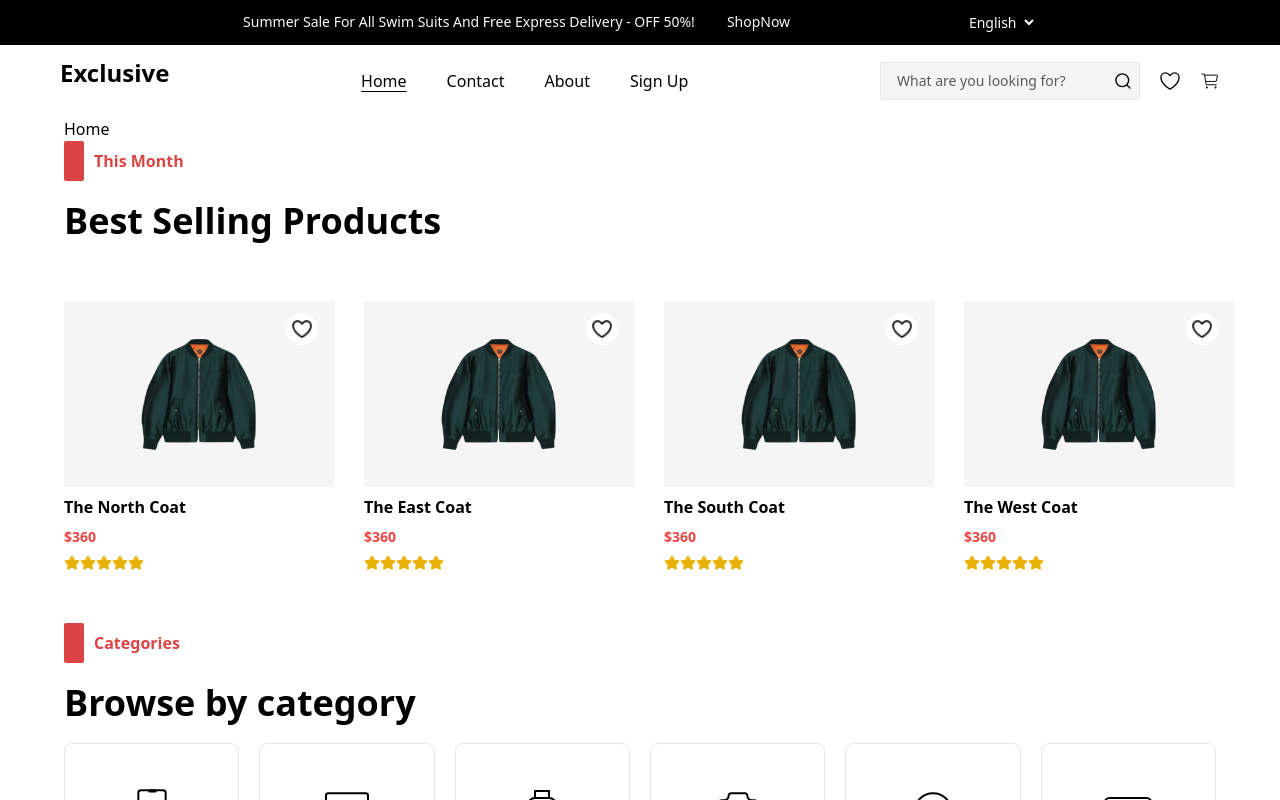
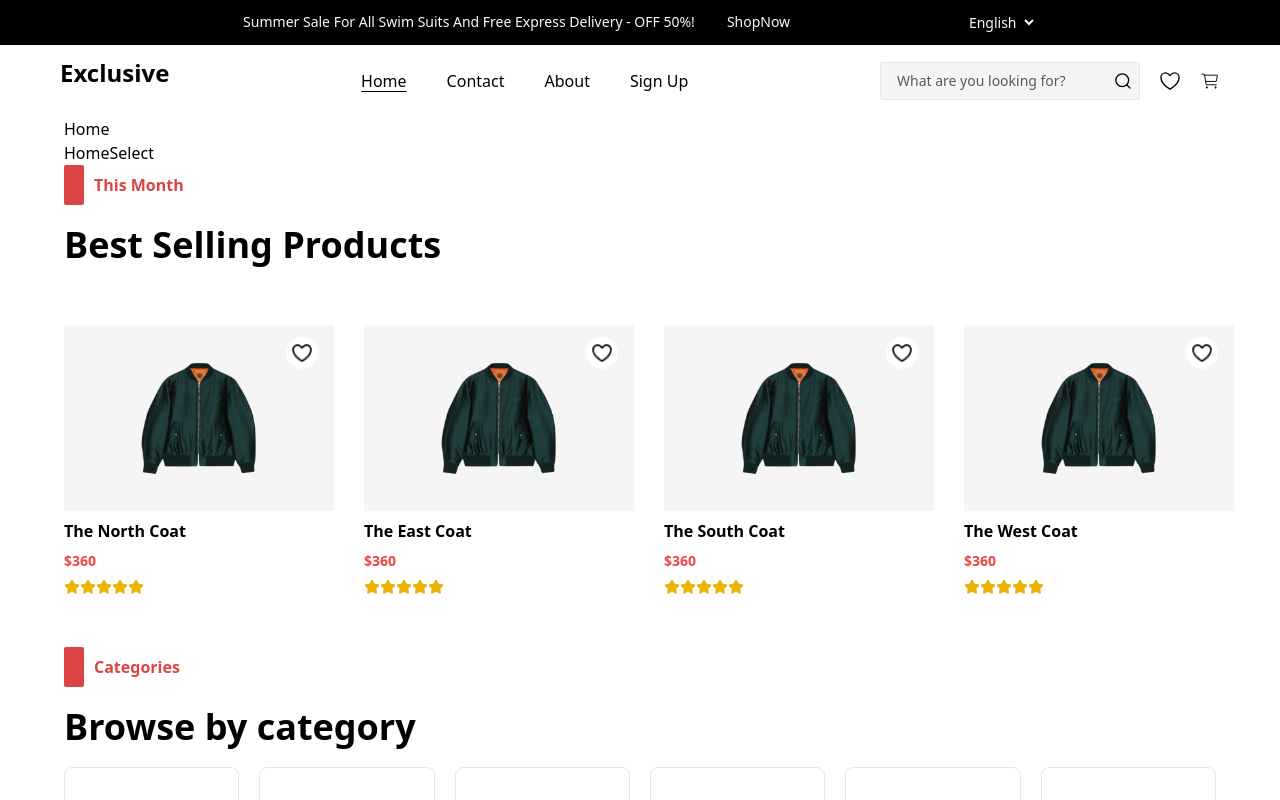
Before and after one commit to Holytech/e-commerce-web, a React (Vite) app: page / in a window 1280 px wide. Shown: the top 800 px of the page. Built offline with nearby package versions, Linux system fonts and the light colour scheme; a web font is replaced by a local one.

Commit message:
add home select

```diff
--- a/src/pages/home/index.tsx
+++ b/src/pages/home/index.tsx
@@ -1,6 +1,7 @@
 import CountDown from "../../components/common/CountDown";
 import Category from "./view/Category";
 import Featured from "./view/Featured";
+import HomeSelect from "./view/home-select";
 import { OurServices } from "./view/OurServices";
 import ProductSection from "./view/ProductSection";
 import { ThisMonth } from "./view/ThisMonth";
@@ -9,6 +10,7 @@ const Home = () => {
   return (
     <>
       <div>Home</div>
+      <HomeSelect />
       <ThisMonth />
       <Category />
       <CountDown />
--- /dev/null
+++ b/src/pages/home/view/home-select/index.tsx
@@ -0,0 +1,5 @@
+const HomeSelect = () => {
+  return <div>HomeSelect</div>;
+};
+
+export default HomeSelect;
```
Also changed, not shown: 1 other file (tests, documents, lock files or other folders).
